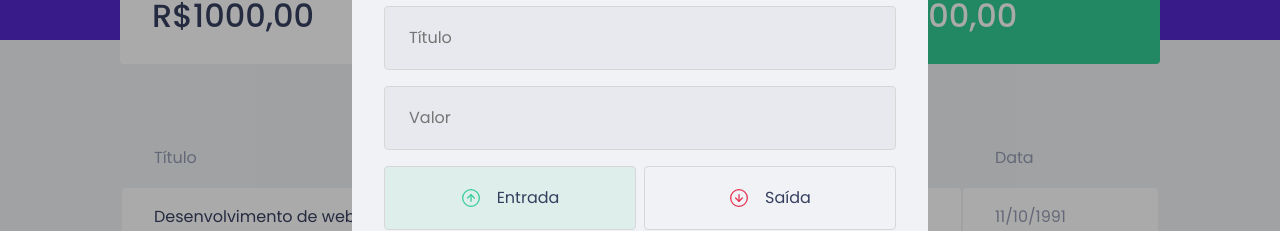
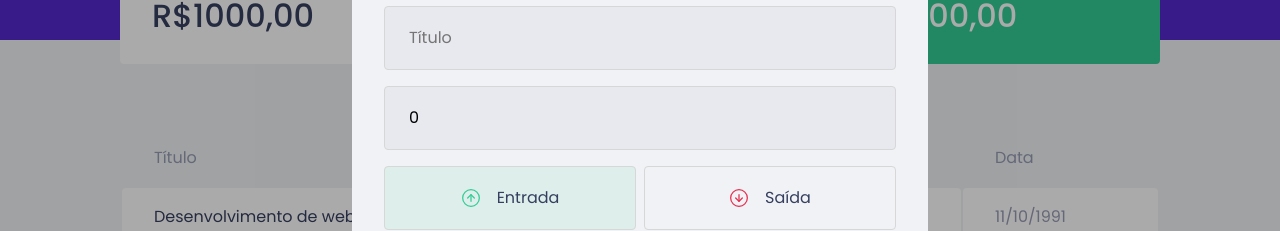
Before and after one commit to TatianaFischer/every-money-ignite, a React (Create React App) app: page / in a window 1280 px wide. Both pictures are taken after a click on the button "Nova transação". Shown: the part 232-463 px from the top of the page. Built offline with nearby package versions, Linux system fonts and the light colour scheme; no server answers; what miragejs would draw is missing.

Commit message:
[feat] NewTransactionModal: saved form datas

```diff
--- a/src/components/NewTransactionModal/index.tsx
+++ b/src/components/NewTransactionModal/index.tsx
@@ -4,7 +4,7 @@ import incomeImg from '../../assets/income.svg';
 import outcomeImg from '../../assets/outcome.svg';
 import closeImg from  '../../assets/close.svg';
 import { Container, TransactionTypeContainer, RadioBox } from './styles';
-import { useState } from 'react';
+import { FormEvent, useState } from 'react';
 interface NewTransactionModalProps {
 
   isOpen: boolean;
@@ -13,13 +13,24 @@ interface NewTransactionModalProps {
 
 export function NewTransactionModal({isOpen, onRequestClose}: NewTransactionModalProps) {
 
+  const [title, setTitle] =useState('');
+  const [value, setValue] =useState(0);
+  const [category, setCategory] =useState('');
+
+
   const [type, setType] = useState('deposit');
+
+  function handleCreateNewTransaction(event: FormEvent) {
+    event.preventDefault();
+    console.log({title, value, category, type})
+  }
+
   return (
      <Modal
-     isOpen={isOpen}
-     onRequestClose={onRequestClose}
-     overlayClassName='react-modal-overlay'
-     className='react-modal-content'
+      isOpen={isOpen}
+      onRequestClose={onRequestClose}
+      overlayClassName='react-modal-overlay'
+      className='react-modal-content'
 
      >
      <button
@@ -30,15 +41,19 @@ export function NewTransactionModal({isOpen, onRequestClose}: NewTransactionModa
      </button>
 
 
-        <Container>
+        <Container onSubmit={handleCreateNewTransaction}>
           <h2>Cadastrar transação</h2>
 
           <input
             placeholder='Título'
+            value={title}
+            onChange={event => setTitle(event.target.value) }
           />
           <input
             type="number"
             placeholder='Valor'
+              value={value}
+            onChange={event => setValue(Number(event.target.value)) }
           />
 
           <TransactionTypeContainer>
@@ -68,6 +83,9 @@ export function NewTransactionModal({isOpen, onRequestClose}: NewTransactionModa
 
           <input
             placeholder='Categoria'
+
+             value={category}
+            onChange={event => setCategory(event.target.value) }
           />
           <button type="submit">Cadastrar</button>
         </Container>
```
